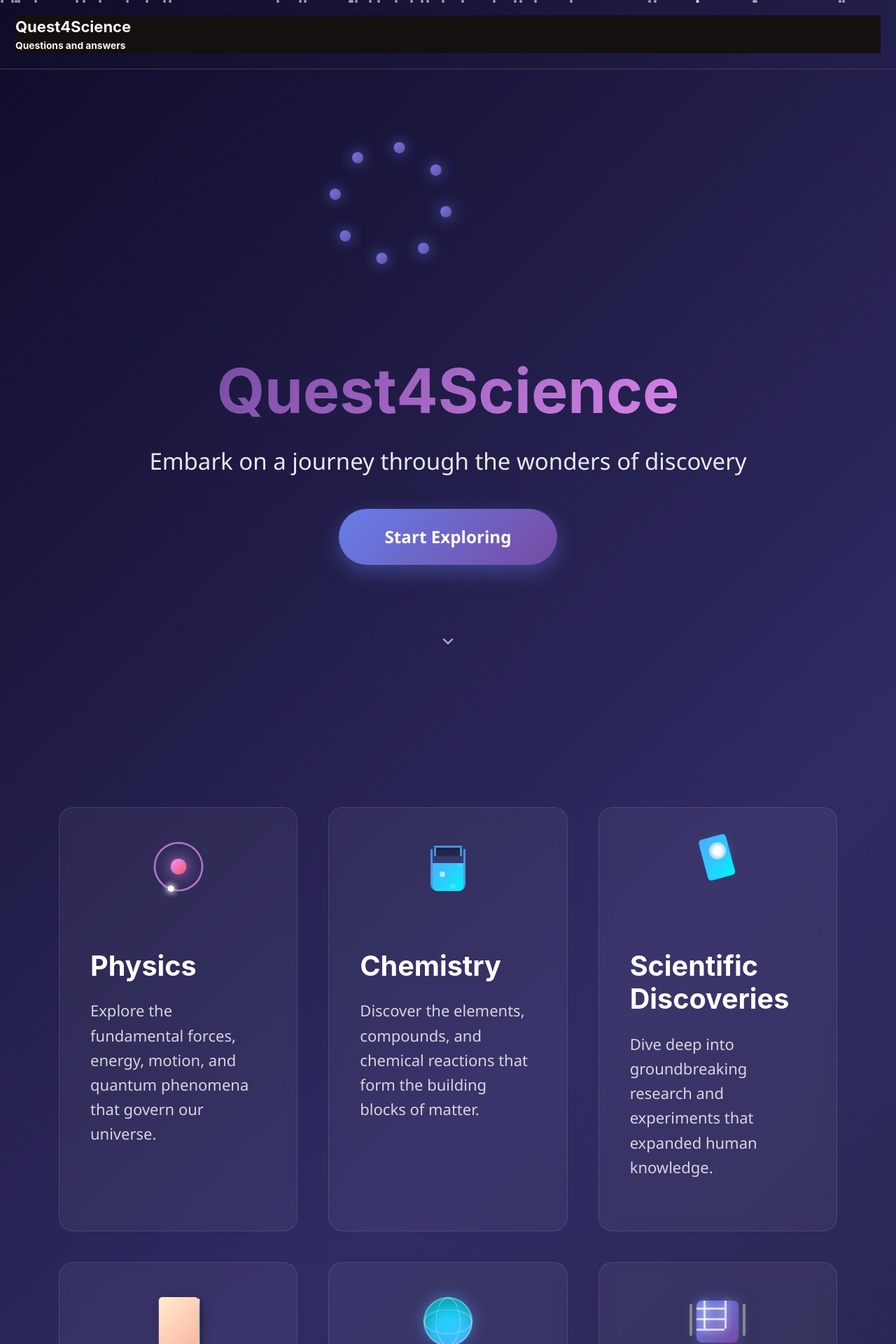
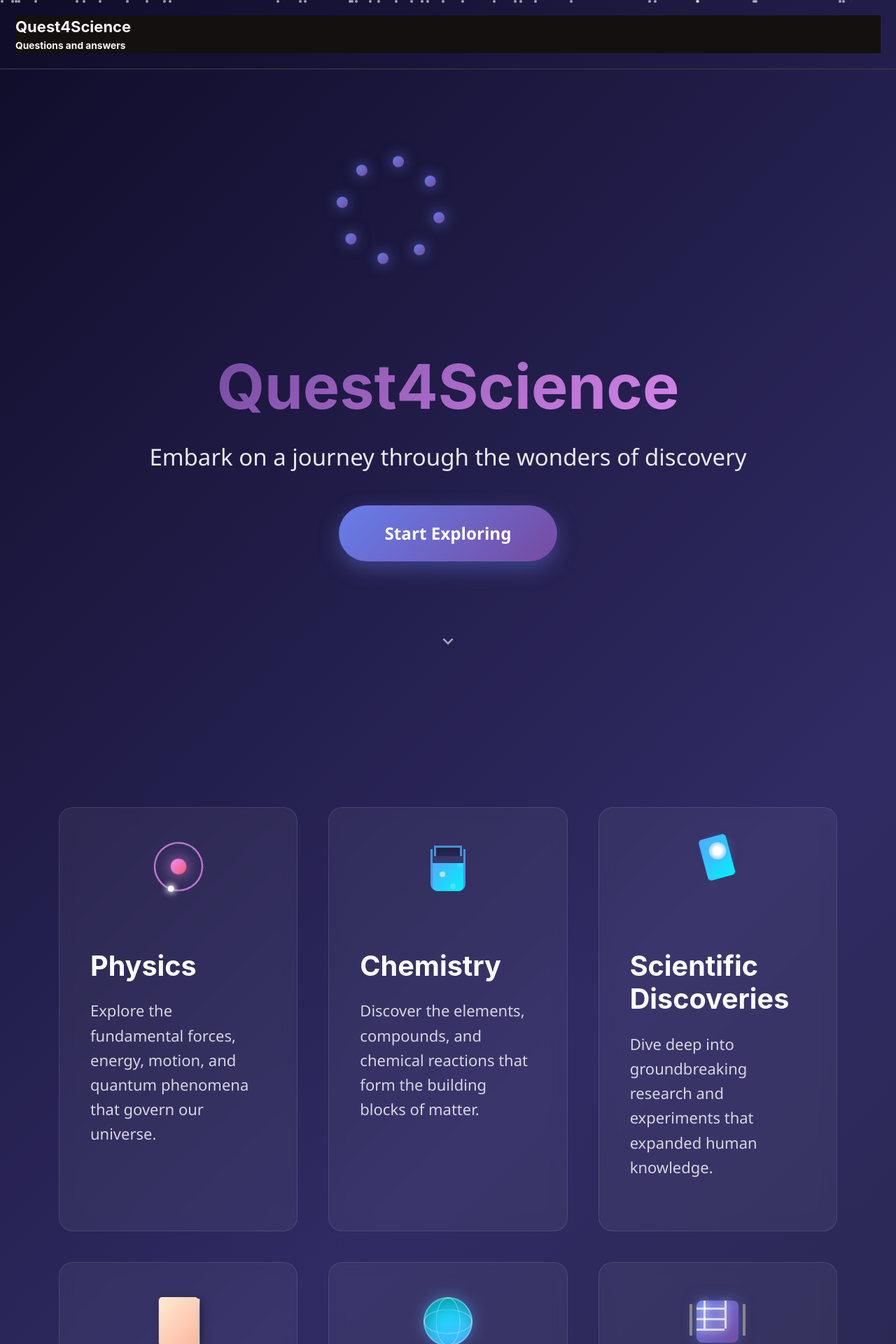
Before and after one commit to tthtlc/quest4science, a Jekyll site: the page built from index.html, in a window 1280 px wide. Shown: the top 1920 px of the page at 70% size. Built offline with Jekyll 4.4.1, drawn with Linux system fonts in a browser that asks for light colours; cached includes are drawn as plain includes; the list of posts is cut into pages by our own code.

Commit message:
modified:   _layouts/home-splash.html modified:   splash.html

```diff
--- a/_layouts/home-splash.html
+++ b/_layouts/home-splash.html
@@ -90,7 +90,7 @@ layout: default
         }
 
 	.logo-container {
-    	    margin-bottom: 2rem;
+    	    margin-bottom: 1.5rem;
             position: relative;
     	    display: flex;
     	    justify-content: center;
@@ -119,10 +119,10 @@ layout: default
             width: 180px;
             height: 180px;
             position: relative;
-            margin: 0 auto;
     	    display: flex;
     	    justify-content: center;
     	    align-items: center;
+	    transform: translateY(5px);
         }
 
         .dna-strand {
@@ -139,14 +139,15 @@ layout: default
             border-radius: 50%;
             box-shadow: 0 0 20px rgba(102, 126, 234, 0.8);
             animation: dnaRotate 4s infinite linear;
+            transform-origin: center center;
         }
 
         @keyframes dnaRotate {
             0% {
-                transform: rotate(0deg) translateX(80px) rotate(0deg);
+                transform: rotate(0deg) translateX(70px) rotate(0deg);
             }
             100% {
-                transform: rotate(360deg) translateX(80px) rotate(-360deg);
+                transform: rotate(360deg) translateX(70px) rotate(-360deg);
             }
         }
 
```
Also changed, not shown: splash.html (+5 -4 lines).
